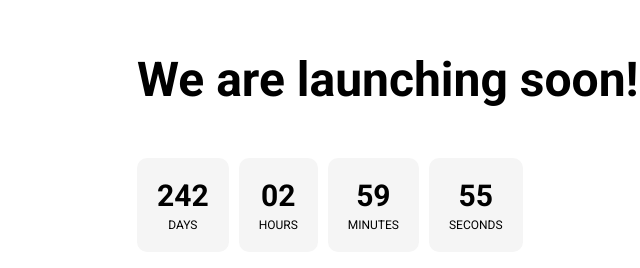
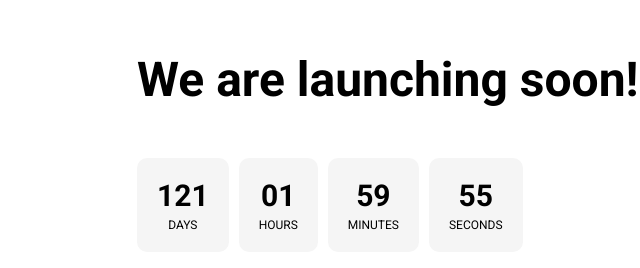
Before and after one commit to eddel/RP-landing-page, a plain HTML site: page index.html in a window 1280 px wide. Shown: the part 227-495 px from the top of the page, 46-686 px from the left. Drawn offline with Linux system fonts and the light colour scheme; files whose address does not match are found by name.

Commit message:
Update index.html

```diff
--- a/index.html
+++ b/index.html
@@ -313,7 +313,7 @@ input::placeholder{
 	const timeinterval = setInterval(updateClock, 1000);
 	}
 
-	const deadline = new Date(Date.parse(new Date()) + 24.3 * 5 * 120 * 60 * 1000);
+	const deadline = new Date(Date.parse(new Date()) + 24.4 * 5 * 60 * 60 * 1000);
 	initializeClock('countdown-clock', deadline);
 </script>
 
```
